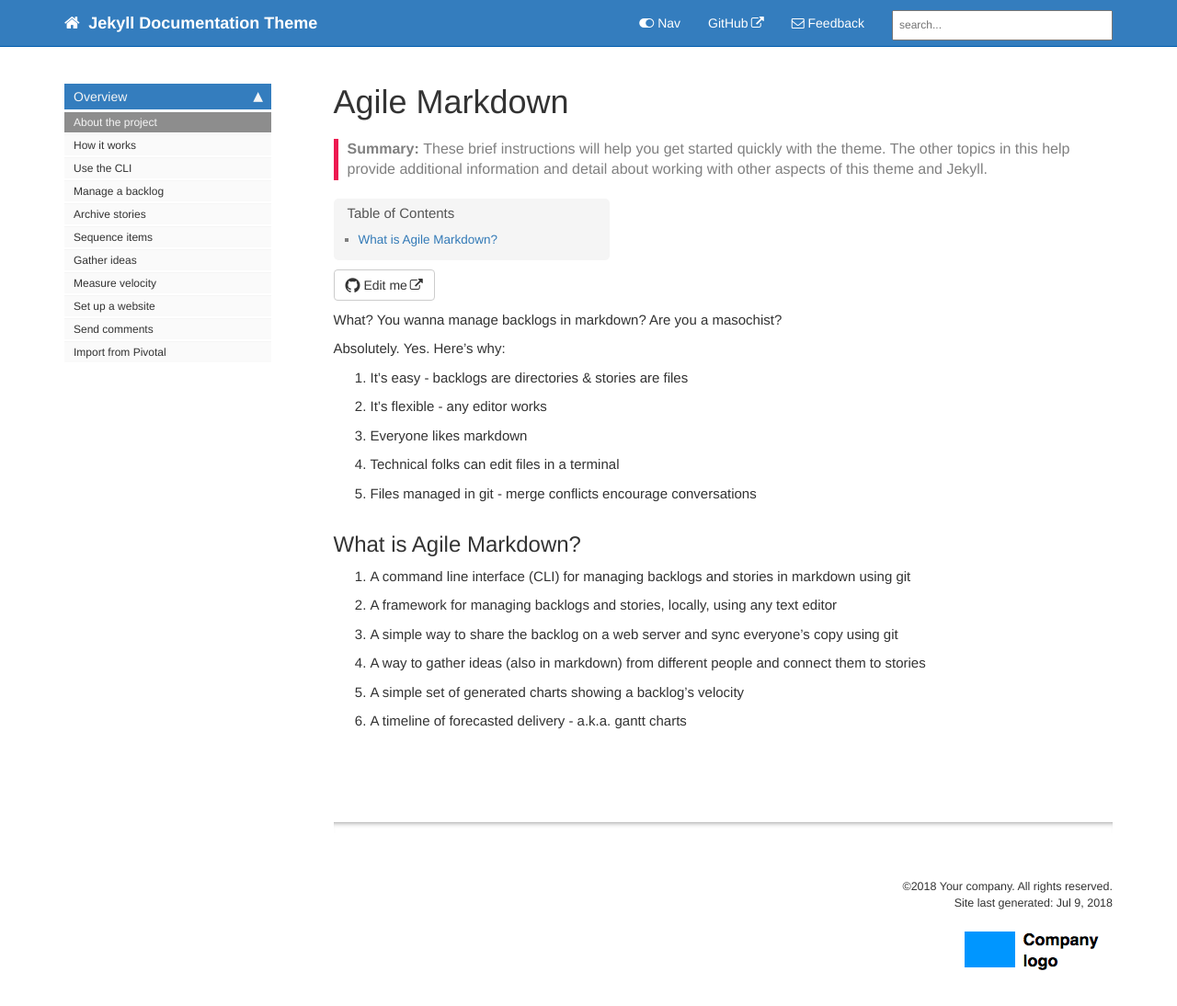
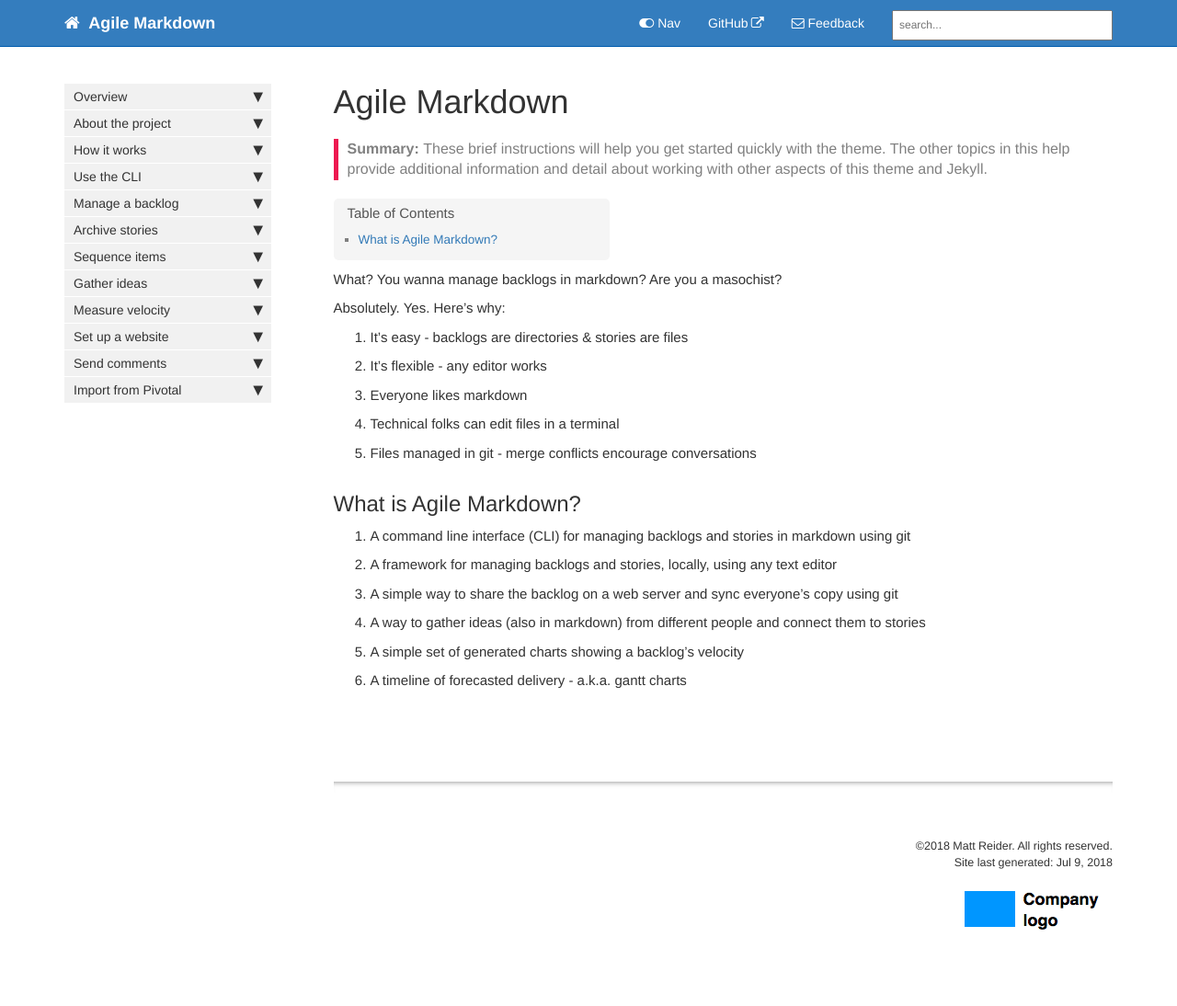
Before and after one commit to mreider/agilemarkdown, a Jekyll site: the page built from docs/index.md, in a window 1280 px wide and 1131 px high. Shown: the top 1094 px of the window at 92% size. Built offline with Jekyll 4.4.1, drawn with Linux system fonts in a browser that asks for light colours; nearby versions of some CDN libraries; comment, search, counter and statistics services are not loaded.

Commit message:
re-commit case insentitive + docs

```diff
--- a/docs/_config.yml
+++ b/docs/_config.yml
@@ -1,27 +1,27 @@
-repository: tomjoht/documentation-theme-jekyll
+repository: mreider/agilemarkdown
 
 output: web
 # this property is useful for conditional filtering of content that is separate from the PDF.
 
-topnav_title: Jekyll Documentation Theme
+topnav_title: Agile Markdown
 # this appears on the top navigation bar next to the home button
 
-site_title: Jekyll theme for documentation
+site_title: Agile Markdown Docs
 # this appears in the html browser tab for the site title (seen mostly by search engines, not users)
 
-company_name: Your company
+company_name: Matt Reider
 # this appears in the footer
 
-github_editme_path: tomjoht/documentation-theme-jekyll/blob/gh-pages/
+github_editme_path:
 # if you're using Github, provide the basepath to the branch you've created for reviews, following the sample here. if not, leave this value blank.
 
 # gitlab_editme_path: tomjoht/documentation-theme-jekyll/blob/gh-pages/
 # if you're using GitLab, provide the basepath to the branch you've created for reviews, following the sample here. if not, leave this value blank.
 
-disqus_shortname: idratherbewriting
+disqus_shortname:
 # if you're using disqus for comments, add the shortname here. if not, leave this value blank.
 
-google_analytics: UA-66296557-1
+google_analytics:
 # if you have google-analytics ID, put it in. if not, edit this value to blank.
 
 host: 127.0.0.1
@@ -35,9 +35,9 @@ exclude:
   - .gitignore
 # these are the files and directories that jekyll will exclude from the build
 
-feedback_subject_line: Jekyll documentation theme
+feedback_subject_line: Agile Markdown Docs Feedback
 
-feedback_email: tomjoht@gmail.com
+feedback_email: mreider@gmail.com
 # used as a contact email for the Feedback link in the top navigation bar
 
 # feedback_disable: true
@@ -102,14 +102,9 @@ defaults:
 
 sidebars:
 - home_sidebar
-- mydoc_sidebar
-- product1_sidebar
-- product2_sidebar
-- other
 
-description: "Intended as a documentation theme based on Jekyll for technical writers documenting software and other technical products, this theme has all the elements you would need to handle multiple products with both multi-level sidebar navigation, tags, and other documentation features."
-# the description is used in the feed.xml file
+description: "Documentation for Agile Markdown"
 
 # needed for sitemap.xml file only
-url: http://idratherbewriting.com
-baseurl: /documentation-theme-jekyll
+url: http://agilemarkdown.com
+baseurl: /
```
Also changed, not shown: docs/_data/sidebars/home_sidebar.yml (+34 -35 lines), 2 other files.
